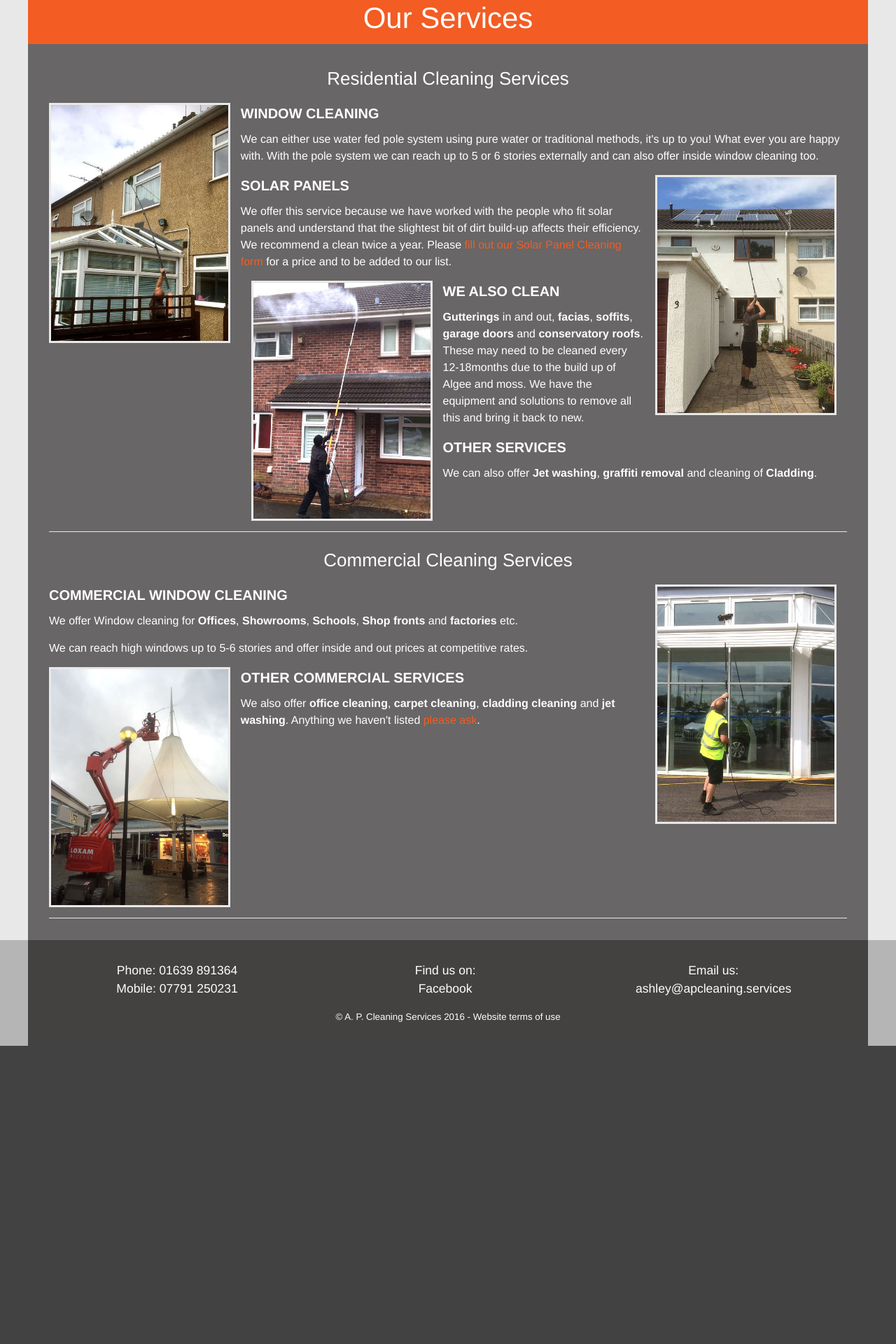
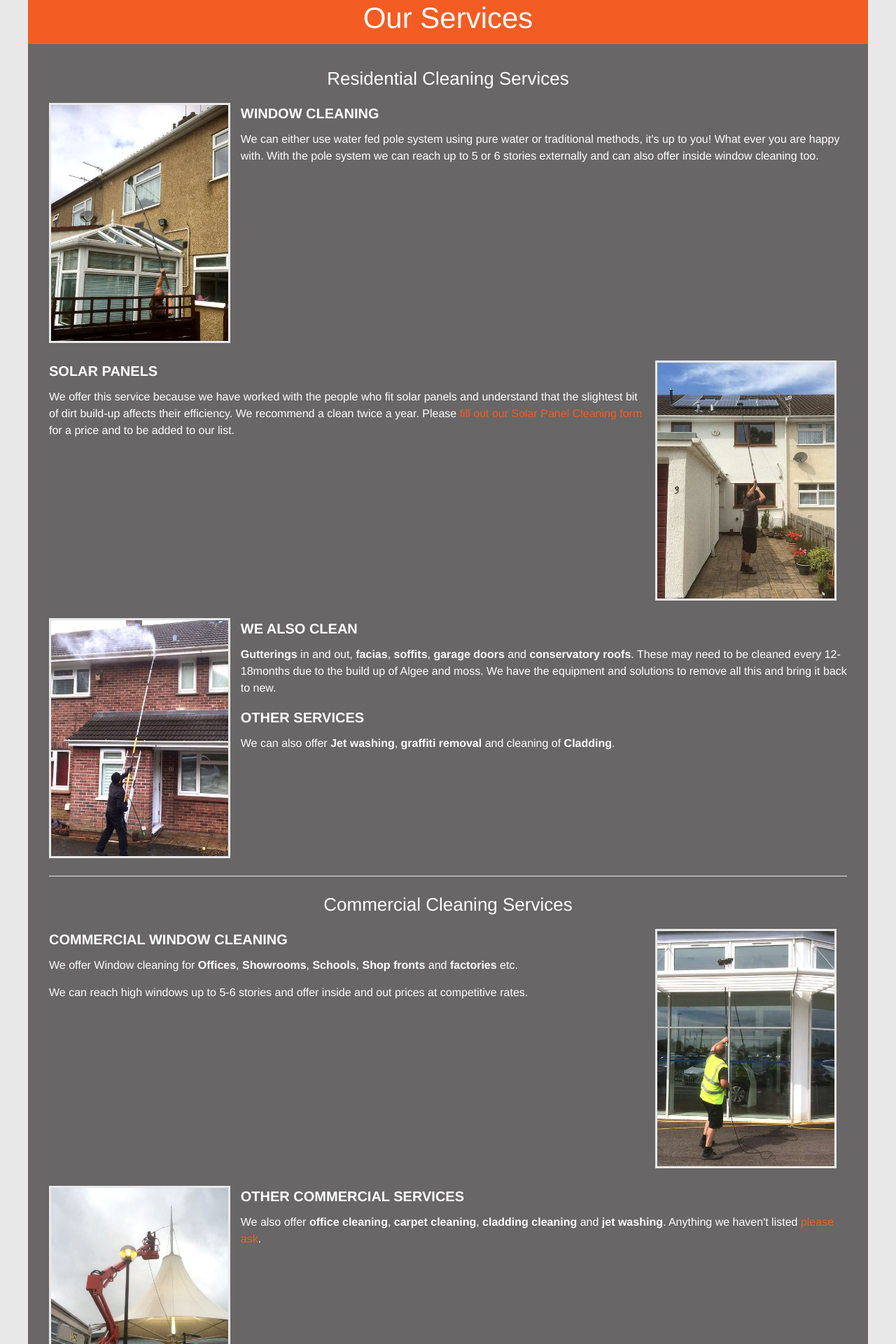
Before and after one commit to meredevelopment/apcleaning, a Jekyll site: the page built from services.html, in a window 1280 px wide. Shown: the part 499-2419 px from the top of the page at 70% size. Built offline with Jekyll 4.4.1, drawn with Linux system fonts in a browser that asks for light colours; before the commit the page ends 1993 px from its top, so only the background shows below that.

Commit message:
Call out text contrast. Figure width & spacing changes to services page

```diff
--- a/_sass/_layout.scss
+++ b/_sass/_layout.scss
@@ -394,7 +394,8 @@
 
 .call-out {
   padding: $spacing-unit / 2;
-  background-color: $grey-color-light;
+  background-color: $light-background-color;
+  color: $text-color;
   min-height: 180px;
 
   @include media-query($on-laptop) {
@@ -408,6 +409,7 @@
 
 .ap-gallery {
   margin-left: -15px;
+  clear: both;
 }
 .ap-gallery img {
   width: calc(100% - 6px);
@@ -417,7 +419,7 @@
 .ap-gallery figure {
   width: 25%;
   float: left;
-  margin-bottom: 15px;
+  margin-bottom: 25px;
   padding-left: 15px;
   box-sizing: border-box;
 
@@ -429,6 +431,10 @@
     padding-right: 15px;
     float: right;
   }
+
+  @include media-query($on-laptop) {
+    width: 35%;
+}
 
   @include media-query($on-palm) {
       width: 50%;
```
